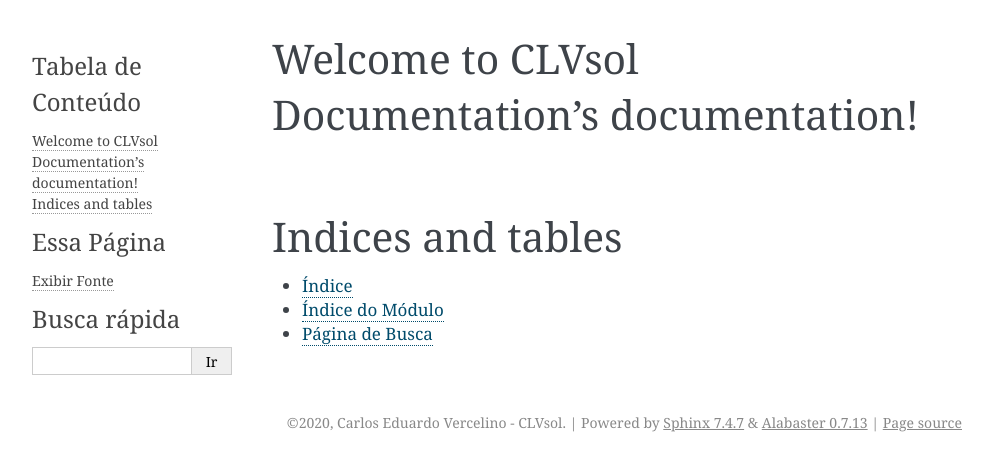
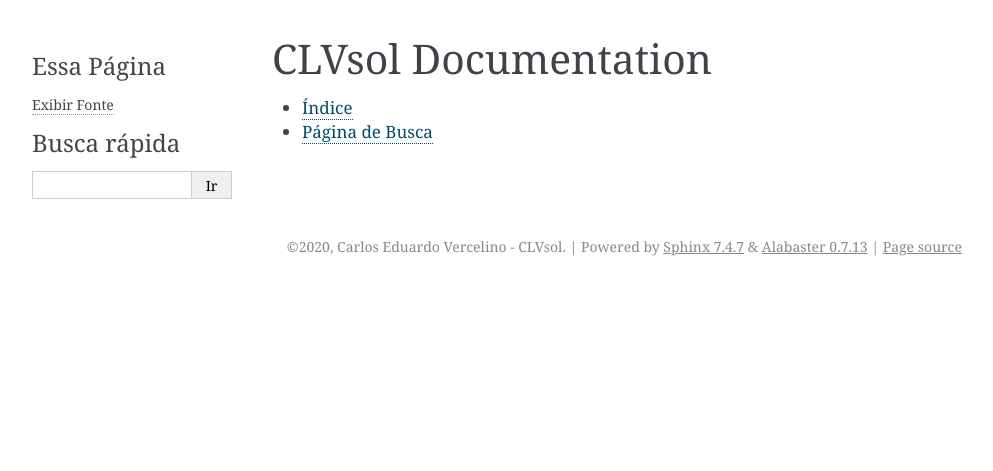
Before and after one commit to CLVsol/clvsol_docs_clvsol, a Sphinx documentation site: the page built from source/index.rst, in a window 1280 px wide. Shown: the top 471 px of the page, without its empty margins (148-1141 px from the left). Built offline with Sphinx 7.4.7, drawn with Linux system fonts in a browser that asks for light colours.

Commit message:
[IMP] source/index.rst

```diff
--- a/source/index.rst
+++ b/source/index.rst
@@ -1,20 +1,10 @@
-.. CLVsol Documentation documentation master file, created by
-   sphinx-quickstart on Wed Aug 19 13:46:28 2020.
-   You can adapt this file completely to your liking, but it should at least
-   contain the root `toctree` directive.
+====================
+CLVsol Documentation
+====================
 
-Welcome to CLVsol Documentation's documentation!
-================================================
+* :ref:`genindex`
+* :ref:`search`
 
 .. toctree::
    :maxdepth: 2
-   :caption: Contents:
-
-
-
-Indices and tables
-==================
-
-* :ref:`genindex`
-* :ref:`modindex`
-* :ref:`search`
+   :caption: Conteúdo:
```
